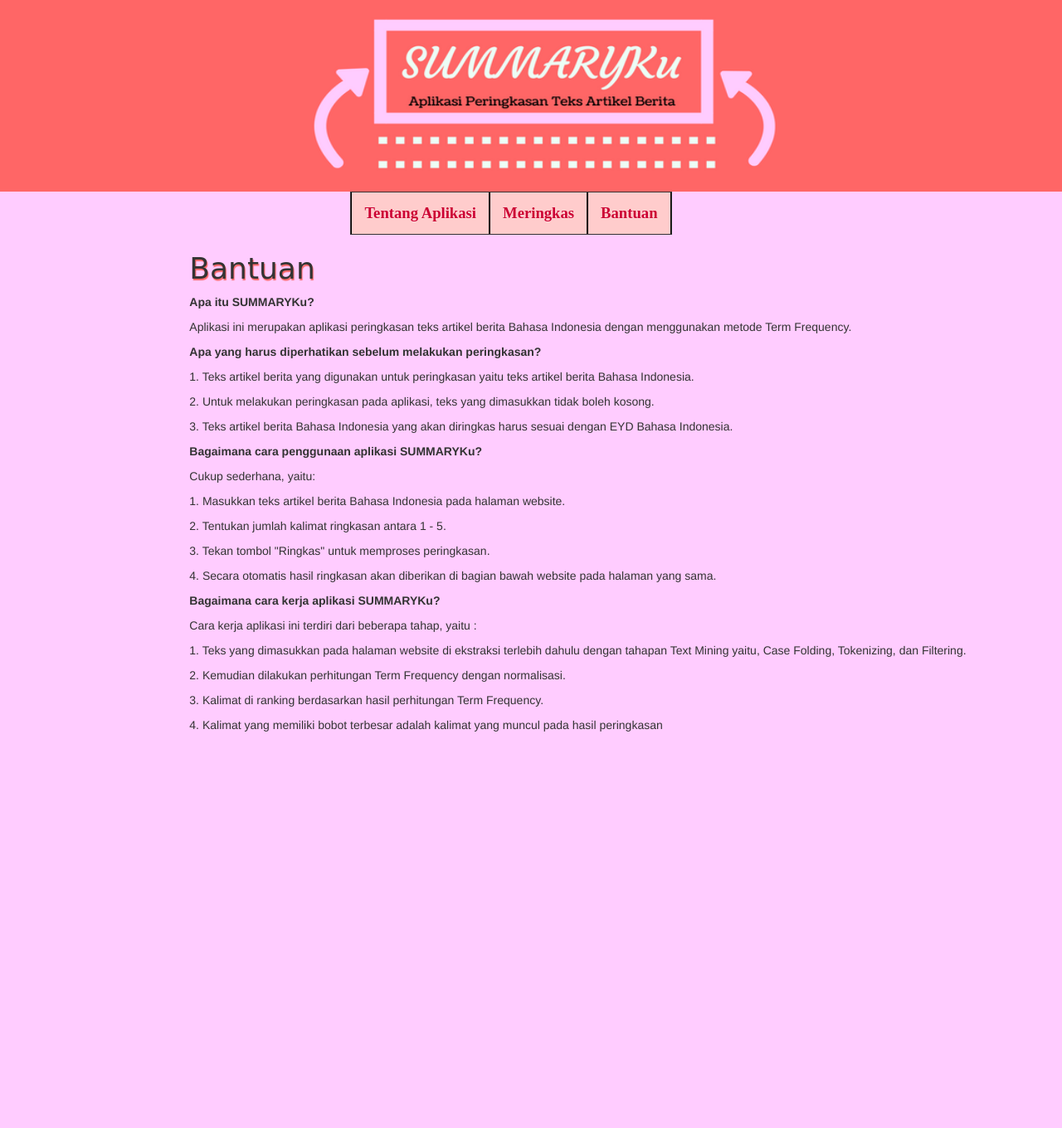
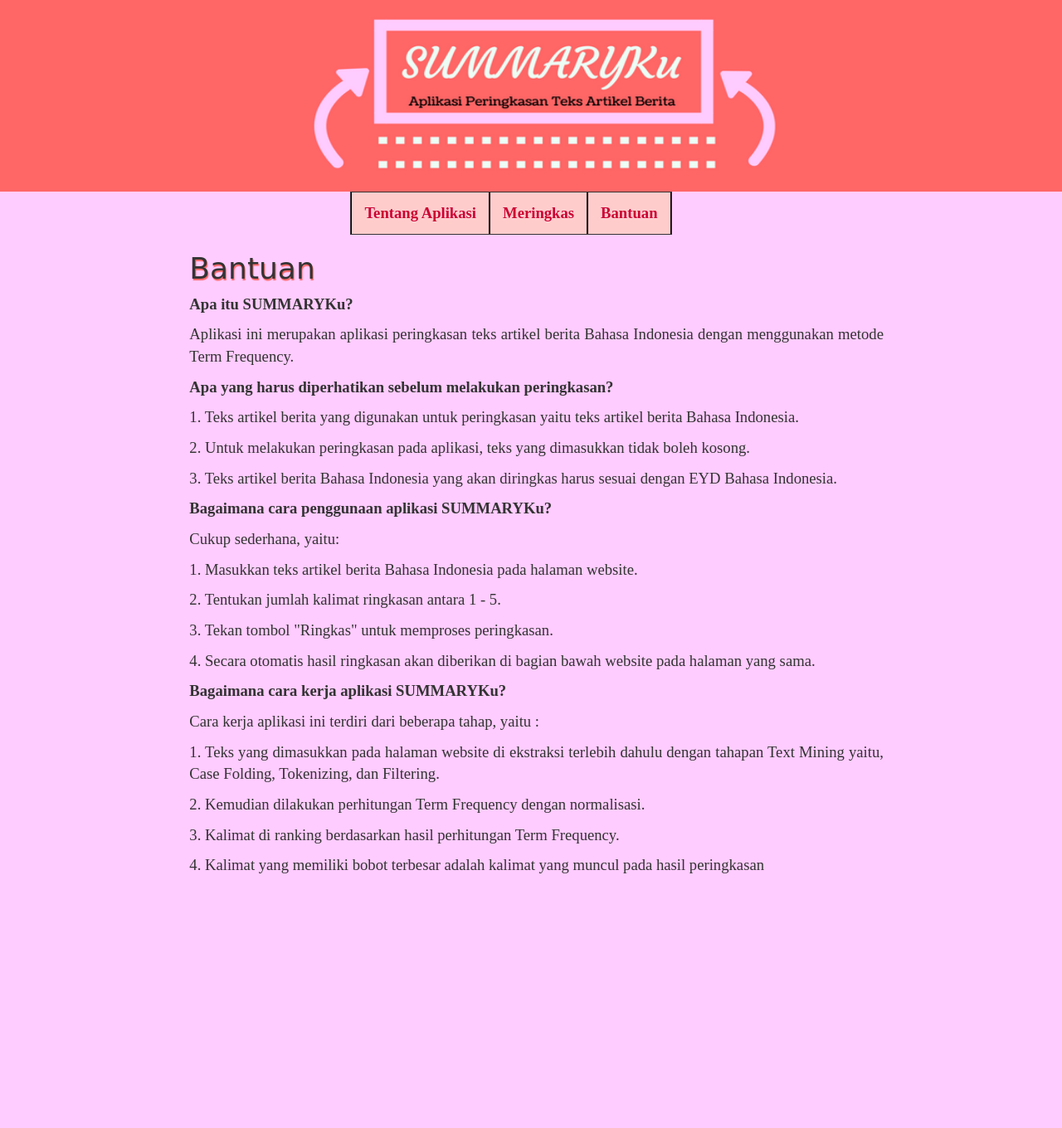
Before and after one commit to firdamaryana/skripsi, a Django app: page /help/ in a window 1280 px wide. Shown: the top 1360 px of the page at 83% size. Run offline with Django 3.2, Linux system fonts and the light colour scheme; some libraries are stand-ins or nearby versions; some web fonts are replaced.

Commit message:
edit page header

```diff
--- a/blog/static/css/blog.css
+++ b/blog/static/css/blog.css
@@ -10,7 +10,11 @@
 
 .page-header3 {
     margin-top:15px;
-    margin-bottom:700px;
+    margin-bottom:660px;
+    font-family: Apple Chancery;
+    font-size: 14pt;
+    text-align: justify;
+    margin-right: 200px;
 }
 
 
@@ -47,7 +51,7 @@
     font-family: Apple Chancery;
     font-size: 14pt;
     text-align: justify;
-    margin-right: 250px;
+    margin-right: 200px;
 }
 
 .page-header h1 {
```
Also changed, not shown: 1 other file.
